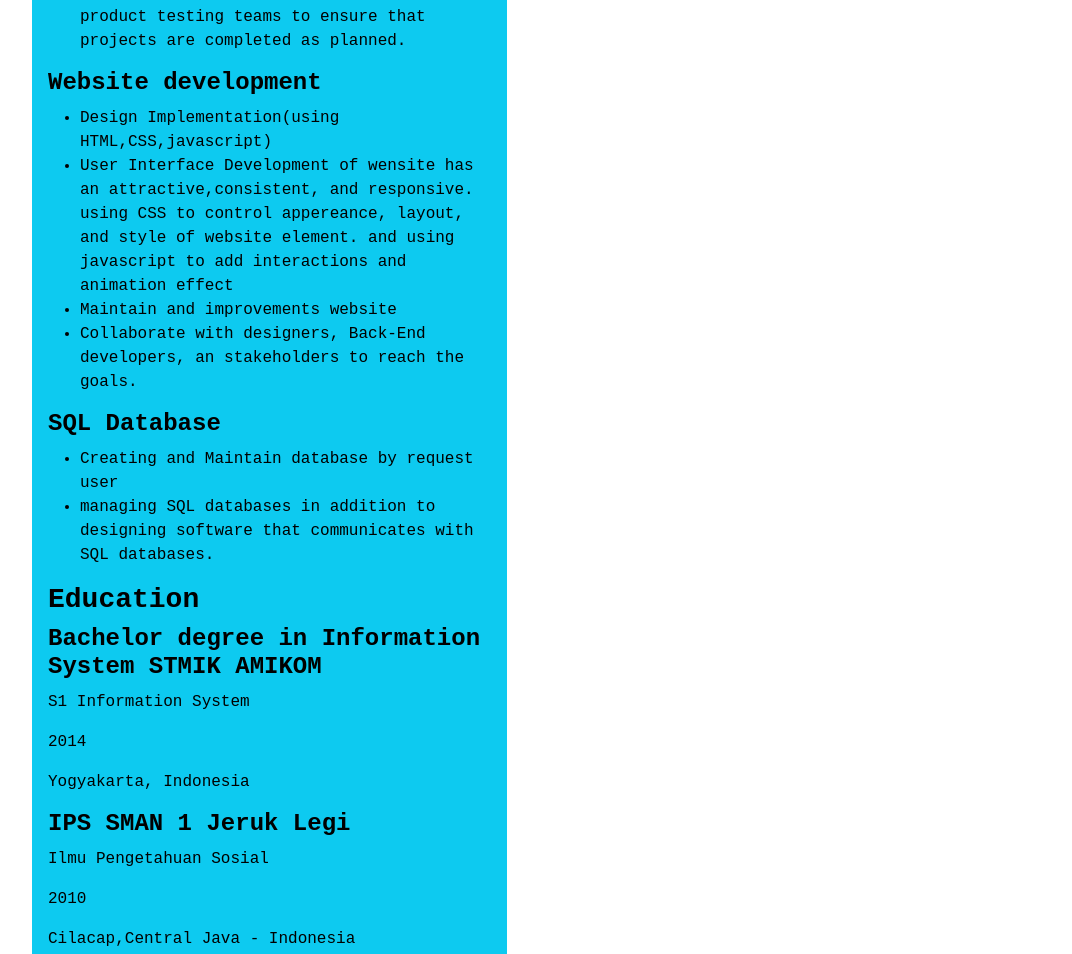
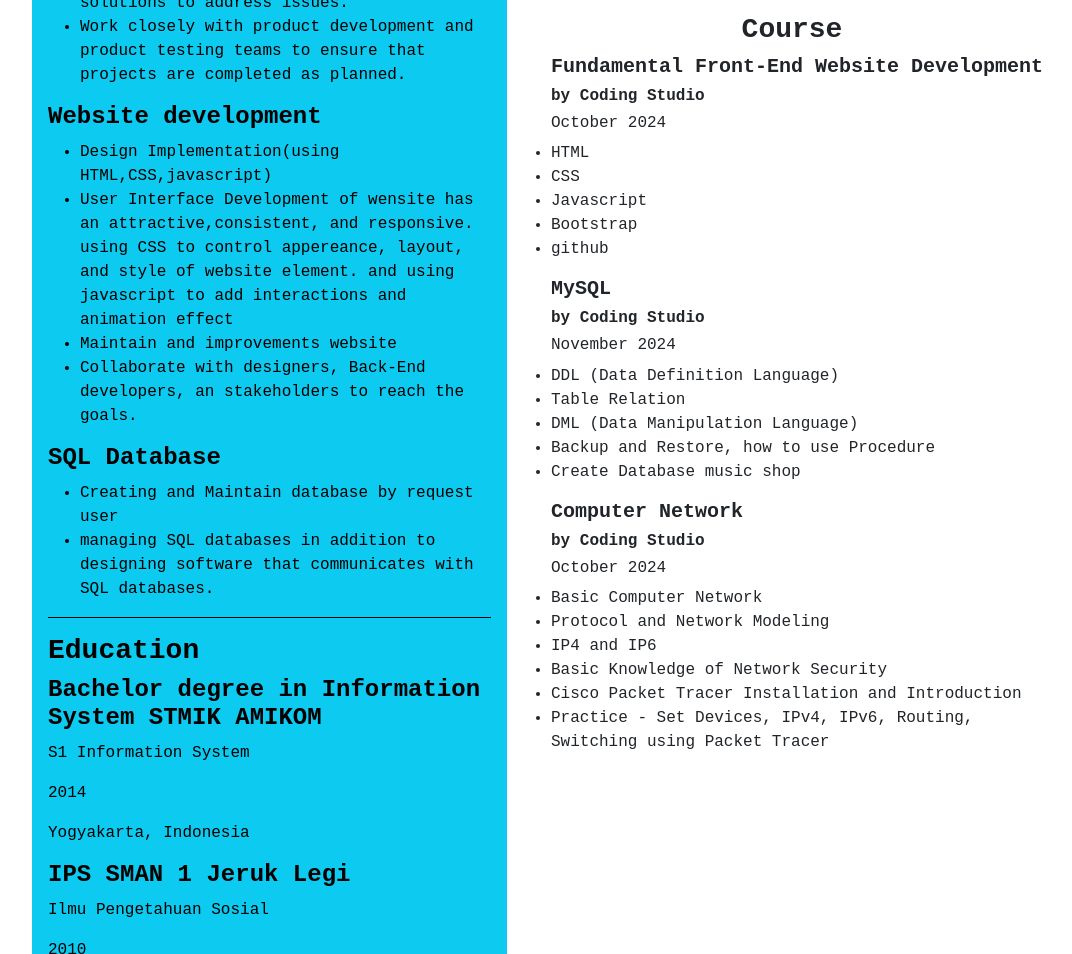
Before and after one commit to adiprabowo016/webdemo, a plain HTML site: page experience.html in a window 1280 px wide. Shown: the part 1229-2183 px from the top of the page, without its empty margins (38-1110 px from the left). Drawn offline with nearby package versions, Linux system fonts and the light colour scheme.

Commit message:
updatebaru.txt

```diff
--- a/experience.html
+++ b/experience.html
@@ -44,9 +44,11 @@
                     Demonstrated ability to create and execute effective test plans, conduct thorough regression testing, and identify and resolve software defects efficiently.
                     A proactive problem-solver with excellent communication and interpersonal skills, adept at fostering productive working relationships and delivering superior quality outcomes.
                    </p>
-                   <p id="ctinfo" class="fw-light">adi.prabowo@gmail.com</p>
+                   <p id="ctinfoline" class="border-bottom border-black"></p>
+                   <p id="ctinfo" class="fw-light" >adi.prabowo@gmail.com</p>
                    <p id="ctinfo" class="fw-light">+6285649923471</p>
                    <p id="ctinfo" class="fw-light">Palmerah,Jakarta Barat, DKI Jakarta, Indonesia</p>
+                   <p id="ctinfoline" class="border-bottom border-black"> </p>
                    <h3 id="skilltitle" class="fw-bold">Skillset</h3>
                    <h4 id="skilltitle" class="fw-semibold">Software Quality Assurance</h4>
                    <ul class="listi">
@@ -70,6 +72,7 @@
                         <li id="listqa">Creating and Maintain database by request user </li>
                         <li id="listqa">managing SQL databases in addition to designing software that communicates with SQL databases.</li>
                    </ul>
+                   <p id="ctinfoline" class="ctinfoline border-bottom border-black"> </p>
                    <h3 id="listedu" class="fw-bold">Education</h3>
                    <h4 id="listedu" class="fw-semibold">Bachelor degree in Information System STMIK AMIKOM</h4>
                    <p id="listedu" class="fw-light">S1 Information System</p>
@@ -130,6 +133,42 @@
                     <li id="listexper" class="fw-light">Do a UAT and SIT Testing base on Document Test</li>
 
                   </ul>
+                  <h3 class="fw-semibold text-center" id="workexper">Course</h3>
+                  <ul>
+                    <h5 id="jobposisi">Fundamental Front-End Website Development</h5>
+                    <h6 id="listcompany">by Coding Studio</h6>
+                    <h6 id="listexper" class="fw-light">October 2024</h6>
+                    <li id="listexper" class="fw-light">HTML</li>
+                    <li id="listexper" class="fw-light">CSS</li>
+                    <li id="listexper" class="fw-light">Javascript</li>
+                    <li id="listexper" class="fw-light">Bootstrap</li>
+                    <li id="listexper" class="fw-light">github</li>
+
+                  </ul>
+                  <ul>
+                    <h5 id="jobposisi">MySQL</h5>
+                    <h6 id="listcompany">by Coding Studio</h6>
+                    <h6 id="listexper" class="fw-light">November 2024</h6>
+                    <li id="listexper" class="fw-light">DDL (Data Definition Language)</li>
+                    <li id="listexper" class="fw-light">Table Relation</li>
+                    <li id="listexper" class="fw-light">DML (Data Manipulation Language)</li>
+                    <li id="listexper" class="fw-light">Backup and Restore, how to use Procedure</li>
+                    <li id="listexper" class="fw-light">Create Database music shop</li>
+
+                  </ul>
+                  <ul>
+                    <h5 id="jobposisi">Computer Network</h5>
+                    <h6 id="listcompany">by Coding Studio</h6>
+                    <h6 id="listexper" class="fw-light">October 2024</h6>
+                    <li id="listexper" class="fw-light">Basic Computer Network</li>
+                    <li id="listexper" class="fw-light">Protocol and Network Modeling</li>
+                    <li id="listexper" class="fw-light">IP4 and IP6</li>
+                    <li id="listexper" class="fw-light">Basic Knowledge of Network Security</li>
+                    <li id="listexper" class="fw-light">Cisco Packet Tracer Installation and Introduction</li>
+                    <li id="listexper" class="fw-light">Practice - Set Devices, IPv4, IPv6, Routing, Switching using Packet Tracer</li>
+
+
+                  </ul>
                 </div>
               </div>
         </div>
--- a/style.css
+++ b/style.css
@@ -93,6 +93,23 @@ h1{
     font-family:'Gill Sans', 'Gill Sans MT', Calibri, 'Trebuchet MS', sans-serif;
 }
 
+#ctinfoline {
+
+    border-color: black;
+}
+
+#buttoncv{
+    margin-bottom: 10px;
+}
+
+#buttonexp{
+    margin-bottom: 10px;
+}
+
+#rowbutton{
+    margin-top: 185px;
+    margin-bottom: 10px;
+}
 
 
 .div {
```
Also changed, not shown: index.html (+18 -0 lines).
